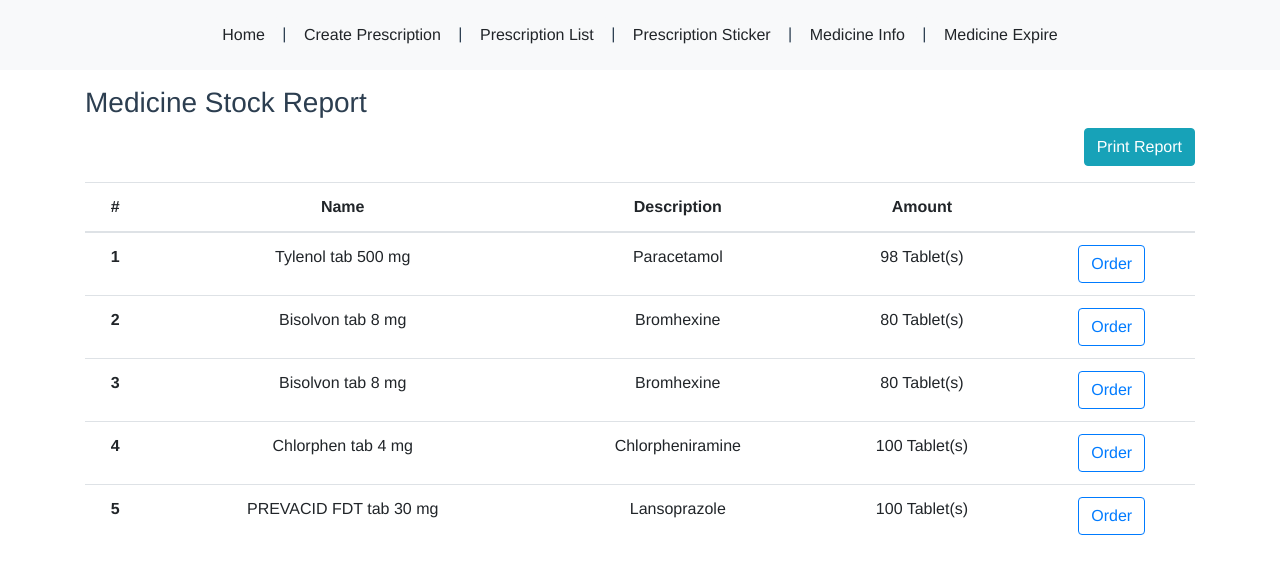
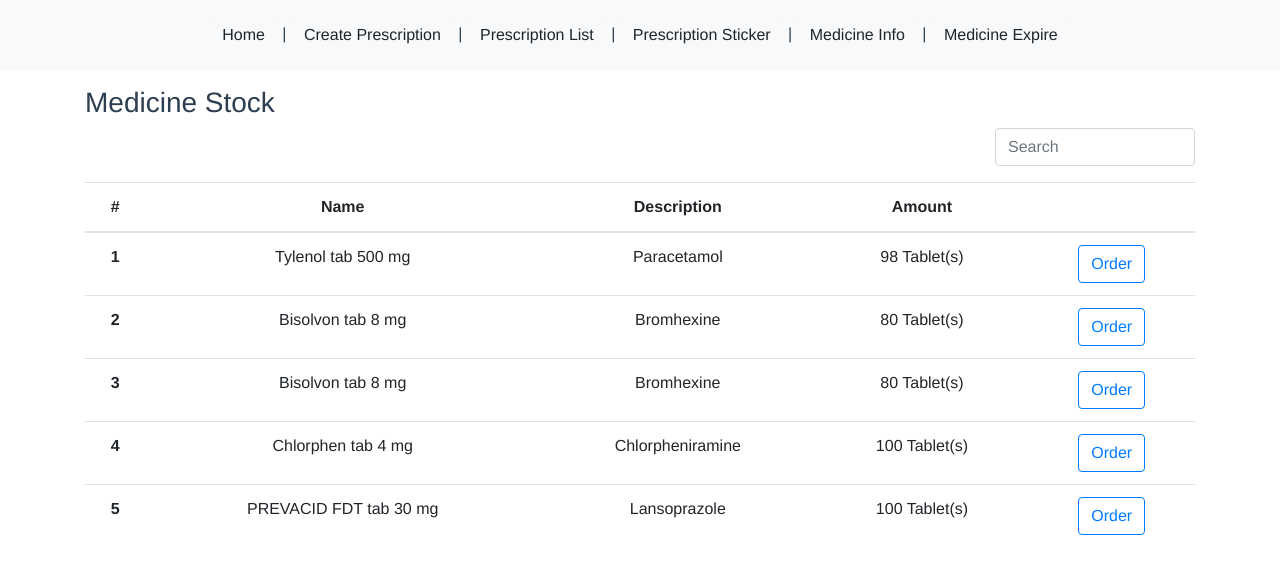
Before and after one commit to PawatYuttateeranont/medication-dispensing-frontend, a Vue app: page /medicine in a window 1280 px wide. Shown: the top 574 px of the page. Built offline with nearby package versions, Linux system fonts and the light colour scheme.

Commit message:
Edit some data

```diff
--- a/src/components/MedicinePage.vue
+++ b/src/components/MedicinePage.vue
@@ -1,10 +1,11 @@
 <template>
   <div id="medicine-page" class="container">
-    <h3 class="text-left">Medicine Stock Report</h3>
+    <h3 class="text-left">Medicine Stock</h3>
 
     <div class="row">
-      <div class="col-12 text-right">
-        <button class="btn btn-info">Print Report</button>
+      <div class="col-12 pull-right">
+        <!--<button class="btn btn-info">Print Report</button>-->
+        <input type="text" class="form-control" placeholder="Search" style="width: 200px; float: right;"/>
       </div>
     </div>
 
--- a/src/components/PrescriptionSticker.vue
+++ b/src/components/PrescriptionSticker.vue
@@ -18,6 +18,9 @@
     <div class="row">
       <div class="col-6 text-left">
         Patient Name: Pawat Yuttateeranont
+      </div>
+      <div class="col-6 text-right">
+        Day of Birth: 01/01/1990
       </div>
     </div>
 
```
